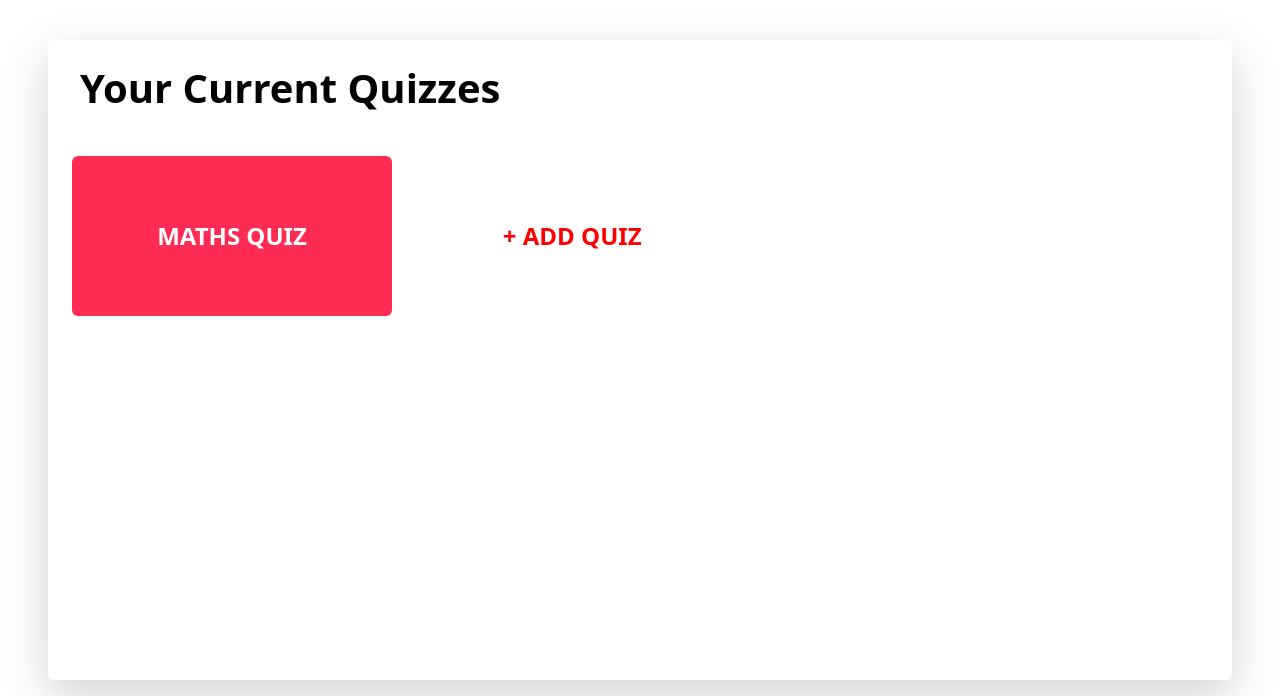
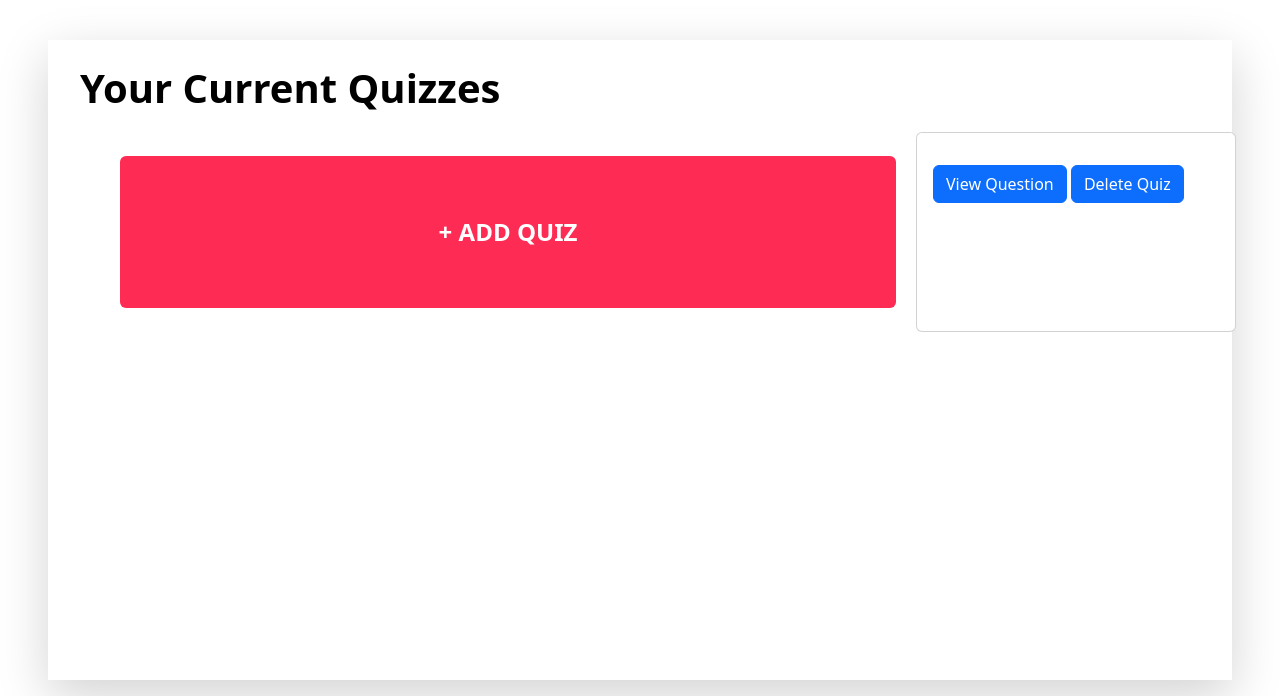
Before and after one commit to Zhen-Zhi/FWDD-KON-Quiz, a PHP site: page /profile.php in a window 1280 px wide. Shown: the part 104-800 px from the top of the page. Run offline with PHP 8.4, Linux system fonts and the light colour scheme; a user stored in the database is signed in; tables that the repository leaves empty or names only in its code hold one stand-in row (values such as "Sample post"); data that the repository does not hold is empty.

Commit message:
quiz card

```diff
--- a/profile.php
+++ b/profile.php
@@ -6,7 +6,13 @@
 
 <?php
     include("session.php");
+    include("conn.php");
+    $id = $_SESSION['id'];
+
+    $query = "SELECT * FROM quiz where User_ID = $id";
+    $result = mysqli_query($con, $query);
 ?>
+
 <body>
 <div class="container-fluid pt-5 mt-2 px-5">
     <div class="mt-4">
@@ -21,24 +27,38 @@
 <div class="container-fluid px-5">
     <div class="row">
         <div class="col mt-4">
-            <div class="card border-0 shadow-lg" style="height: 80vh;">
+            <div class="border-0 shadow-lg" style="height: 80vh;">
                 <div class="col px-3">
 
                 <h2 class="card-title fs-1 pb-1 pt-4 mb-3 px-3" style="font-weight: bold; color: black !important">Your Current Quizzes</h2>
 
                     <!-- HELLOOOOOOOOOOOOOOOOOOOOOOOOO need put loop here from database -->
+                    <div class="row mx-5">
+                        <button data-bs-toggle="modal" data-bs-target="#create-quiz" class="col btn my-4 mx-2 px-5 py-5" type="submit" name= "" style= "font-weight: bold; font-size: 3vh; color: white !important; background-color: #fe2c54;">
+                            + ADD QUIZ
+                        </button>
+                        <?php
+                            while($row=mysqli_fetch_array($result)) {
+                                $quiz_block = '
+                                    <div class="col-md-3">
+                                        <div class="card" style="">
+                                            <div class="card-body">
+                                                <h5 class="card-title">'. $row['Title'] .'</h5>
+                                                <p class="card-text">'. $row['Description'] .'</p>
+                                                <a href="" class="btn btn-primary">View Question</a>
+                                                <a href="" class="btn btn-primary">Delete Quiz</a>
+                                            </div>
+                                        </div>
+                                    </div>
+                                ';
 
-                    <button class="btn my-4 mx-2 px-5 py-5" type="submit" name= "" style= "width: 40vh; height: 20vh; font-weight: bold; font-size: 3vh; color: white !important; background-color: #fe2c54 !important">
-                        MATHS QUIZ
-                    </button>
-
-                    <button data-bs-toggle="modal" data-bs-target="#create-quiz" class="btn my-4 mx-2 px-5 py-5" type="submit" name= "" style= "width: 40vh; height: 20vh; font-weight: bold; font-size: 3vh; color: red !important;">
-                        + ADD QUIZ
-                    </button>
+                                echo $quiz_block;
+                            }
+                        ?>
+                    </div>
                 </div>
             </div>
         </div>
-        <div class="row"></div>
     </div>
 </div>
 
@@ -149,4 +169,11 @@
     #exampleModalLable {
         text-align: center;
     }
+
+    .card{
+        height: 25vh;
+        width: 40vh;
+    }
+
+    .card-text
 </style>
```
